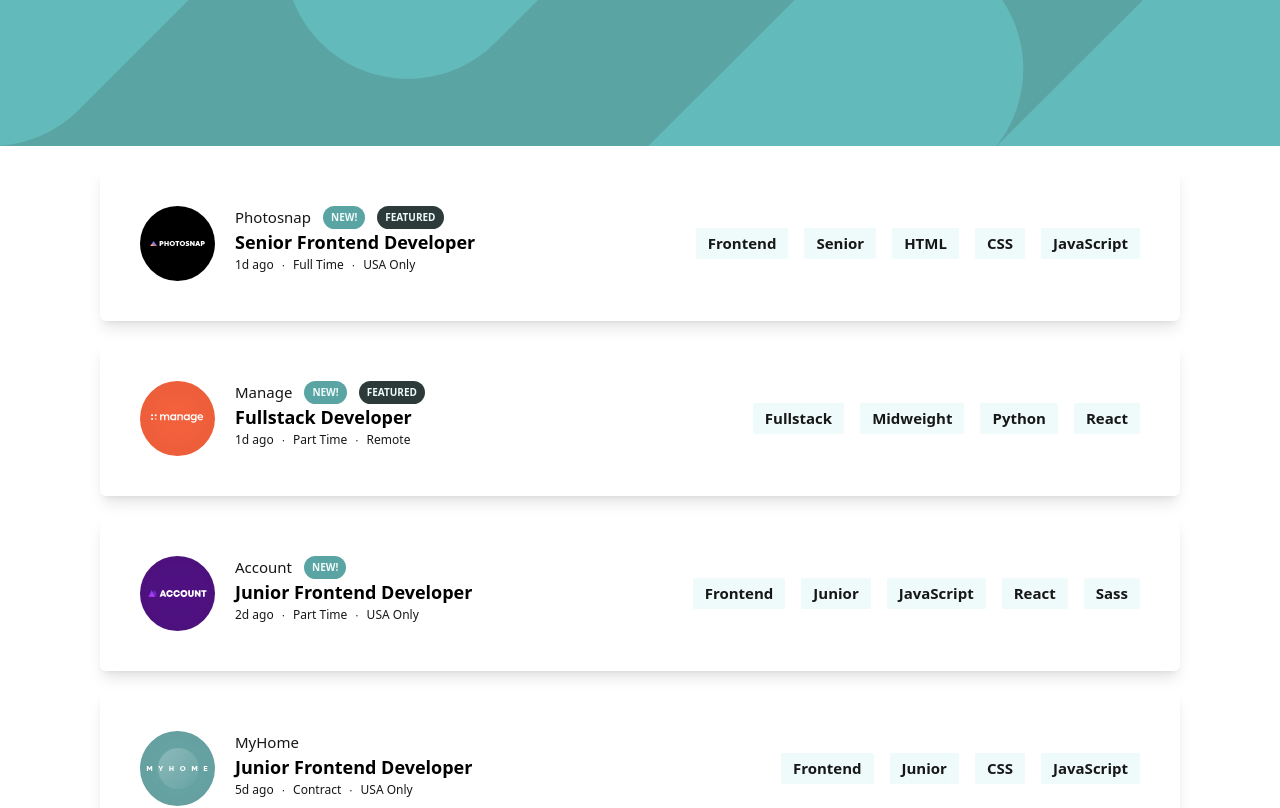
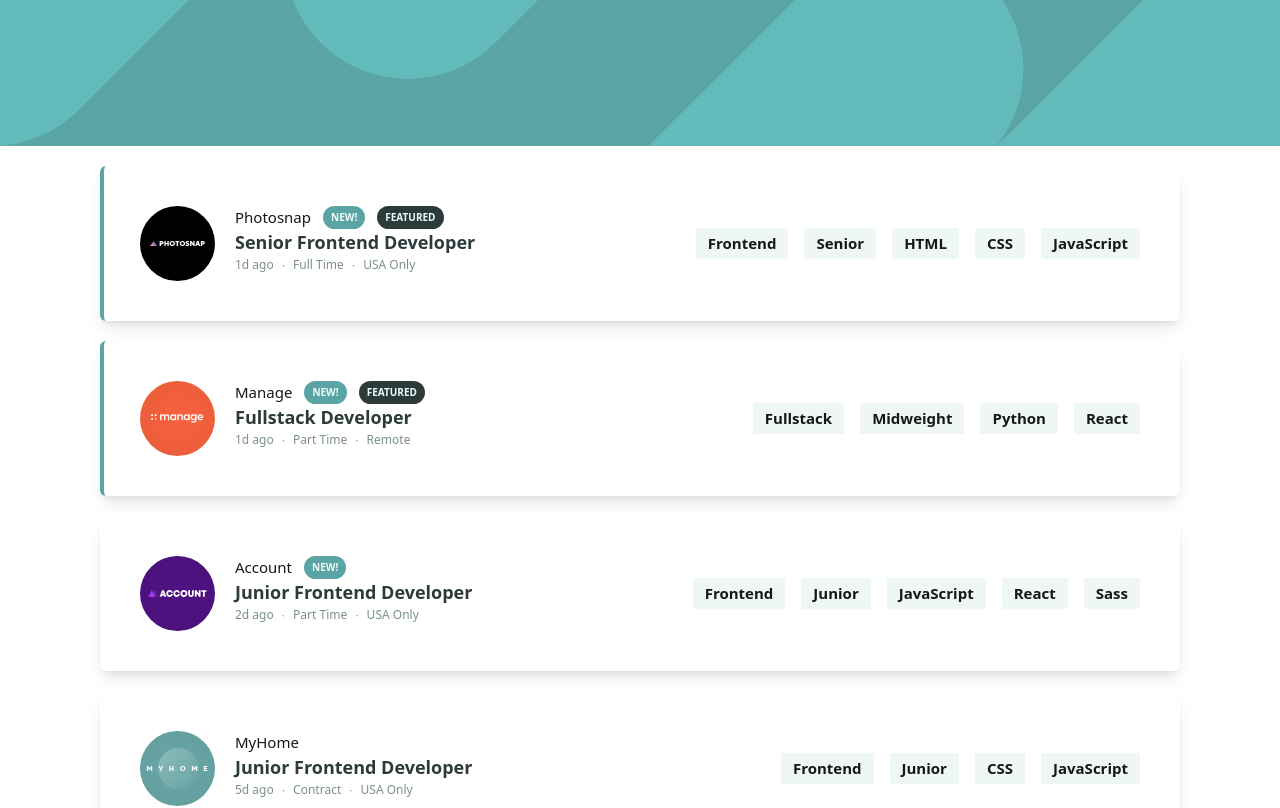
Before and after one commit to briosoemilio/job-board, a Next.js app: page / in a window 1280 px wide. Shown: the top 808 px of the page. Built offline with nearby package versions, Linux system fonts and the light colour scheme.

Commit message:
Applied correct colors

```diff
--- a/src/components/JobFilter/styles.ts
+++ b/src/components/JobFilter/styles.ts
@@ -19,7 +19,7 @@
 `;
 
 export const FilterNameContainer = tw.div`
-bg-background px-2 rounded-l-mg
+bg-filter px-2 rounded-l-mg
 `;
 
 export const CloseButtonContainer = tw.div`
--- a/src/components/JobList/JobList.tsx
+++ b/src/components/JobList/JobList.tsx
@@ -21,6 +21,7 @@
   NewTagContainer,
   RefreshText,
   SupplementaryDetailsContainer,
+  SupplementaryDetailText,
 } from "./styles";
 import { ERROR_ICON } from "@/constants/errorIcon";
 
@@ -52,7 +53,7 @@
 
 const JobCard = ({ data }: { data: JobListing }) => {
   return (
-    <JobCardContainer>
+    <JobCardContainer $featured={data.featured}>
       <FlexRowContainer>
         <CompanyLogoContainer>
           <Image
@@ -77,16 +78,16 @@
             {data.featured && <FeaturedTag />}
           </CompanyNameContainer>
           <JobRoleContainer>
-            <p className="text-black font-semibold text-heading group-hover:text-primary">
+            <p className="text-veryDarkCyan font-semibold text-heading hover:text-primary hover:cursor-pointer">
               {data.position}
             </p>
           </JobRoleContainer>
           <SupplementaryDetailsContainer>
-            <p>{data.postedAt}</p>
-            <p> ∙ </p>
-            <p>{data.contract}</p>
-            <p> ∙ </p>
-            <p>{data.location}</p>
+            <SupplementaryDetailText>{data.postedAt}</SupplementaryDetailText>
+            <SupplementaryDetailText>∙</SupplementaryDetailText>
+            <SupplementaryDetailText>{data.contract}</SupplementaryDetailText>
+            <SupplementaryDetailText>∙</SupplementaryDetailText>
+            <SupplementaryDetailText>{data.location}</SupplementaryDetailText>
           </SupplementaryDetailsContainer>
         </JobDetailsContainer>
       </FlexRowContainer>
--- a/src/components/JobList/styles.ts
+++ b/src/components/JobList/styles.ts
@@ -3,19 +3,26 @@
 // Job List Component
 export const MainContainer = tw.div`mobile:mt-10`;
 
+interface JobCardContainerProps {
+  featured: boolean;
+}
+
 // Job Card Component
-export const JobCardContainer = tw.div`
+export const JobCardContainer = tw.div<JobCardContainerProps>`
 group bg-white min-h-[135px] z-10 shadow-lg mb-5 rounded-md flex mx-5
 
 desktop:flex-row desktop:justify-between desktop:items-center desktop:p-10
-desktop:hover:pl-9
 
-tablet:flex-col tablet:p-5 tablet:mx-2 tablet:hover:pl-4
+tablet:flex-col tablet:p-5 tablet:mx-2
 
-mobile:mx-2 mobile:p-5 mobile:flex-col mobile:mb-16 mobile:hover:pl-4
+mobile:mx-2 mobile:p-5 mobile:flex-col mobile:mb-16
 
-hover:cursor-pointer hover:border-l-4 hover:border-l-primary
-
+${(job) =>
+  job.$featured &&
+  `border-l-4 border-l-primary
+  desktop:pl-9
+  tablet: pl-4
+  mobile: pl-4`}
 `;
 
 export const FlexRowContainer = tw.div`flex flex-row`;
@@ -37,6 +44,8 @@
 export const JobRoleContainer = tw.div``;
 
 export const SupplementaryDetailsContainer = tw.div`flex flex-row gap-2 text-subtitle`;
+
+export const SupplementaryDetailText = tw.p`text-darkCyan`;
 
 export const JobFiltersContainer = tw.div`
 flex flex-row flex-2 gap-4 flex-wrap
@@ -60,7 +69,7 @@
 `;
 
 // Filter Tag
-export const FilterTagContainer = tw.div`bg-background hover:bg-primary hover:text-white cursor-pointer py-1 px-3 rounded-sm`;
+export const FilterTagContainer = tw.div`bg-filter hover:bg-primary hover:text-white cursor-pointer py-1 px-3 rounded-sm`;
 
 // Error Component
 export const ErrorContainer = tw.div`text-heading`;
```
